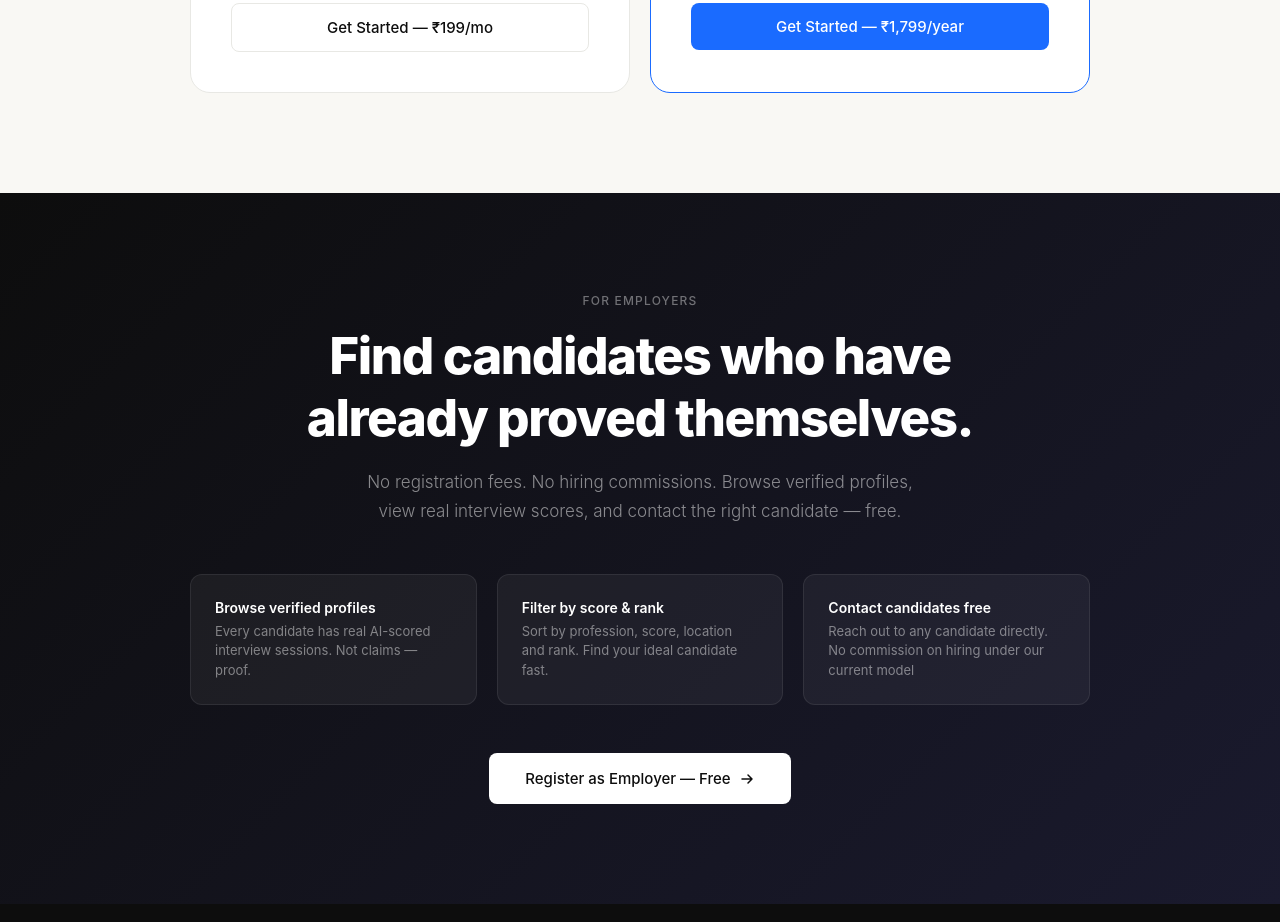
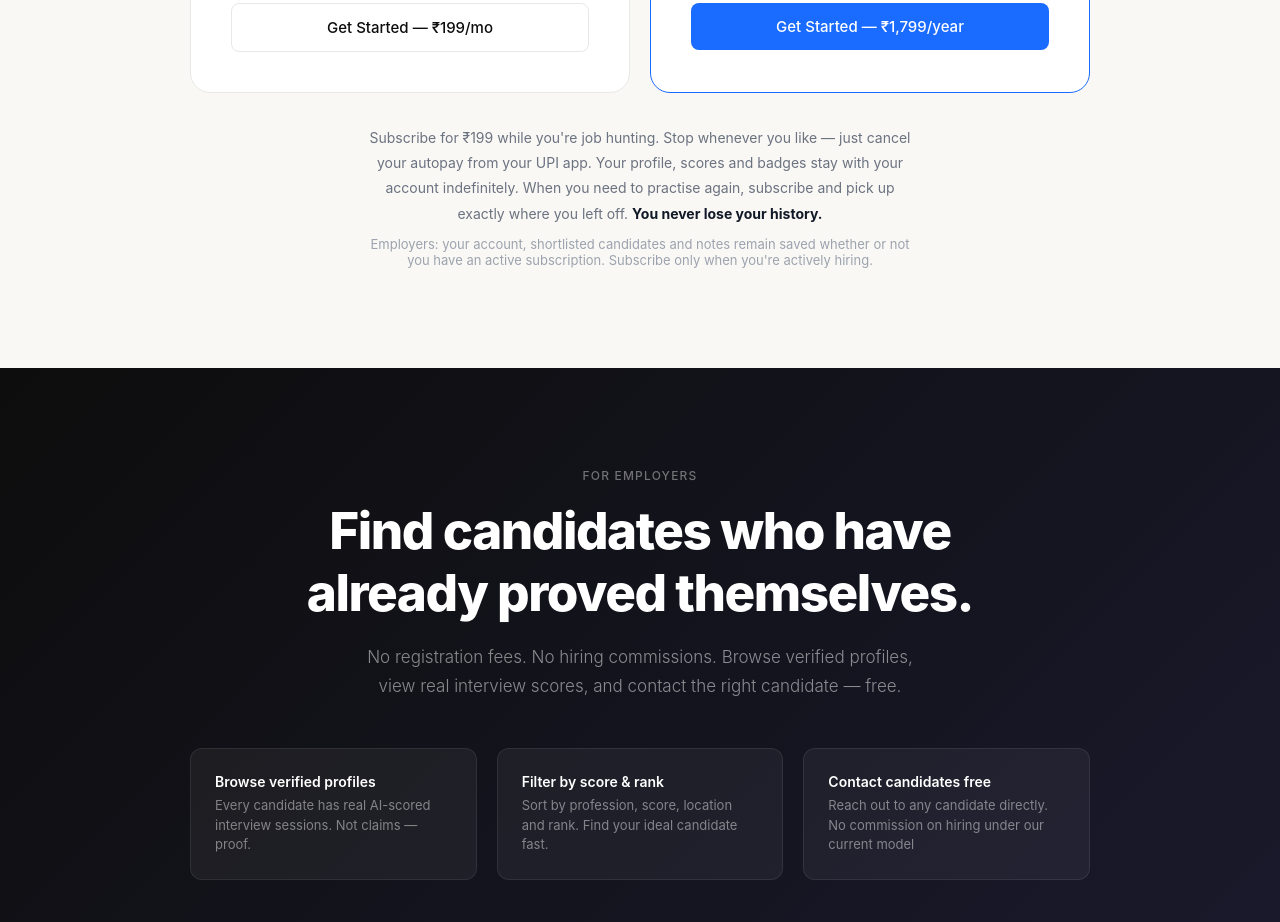
Before and after one commit to AuditDesk/fittohire, a plain HTML site: page static/index.html in a window 1280 px wide. Shown: the part 5278-6200 px from the top of the page. Drawn offline with Linux system fonts and the light colour scheme.

Commit message:
Update index.html

```diff
--- a/static/index.html
+++ b/static/index.html
@@ -1436,6 +1436,15 @@ footer {
         <button class="btn-plan primary" onclick="openPayModal('annual')">Get Started — ₹1,799/year</button>
       </div>
     </div>
+      <!-- Reassurance note below pricing cards -->
+      <div style="max-width:580px;margin:2rem auto 0;text-align:center;padding:0 1rem;">
+        <p style="font-size:14px;color:#6B7280;line-height:1.8;">
+          Subscribe for ₹199 while you're job hunting. Stop whenever you like — just cancel your autopay from your UPI app. Your profile, scores and badges stay with your account indefinitely. When you need to practise again, subscribe and pick up exactly where you left off. <strong style="color:#111827;">You never lose your history.</strong>
+        </p>
+        <p style="font-size:13px;color:#9CA3AF;margin-top:10px;">
+          Employers: your account, shortlisted candidates and notes remain saved whether or not you have an active subscription. Subscribe only when you're actively hiring.
+        </p>
+      </div>
   </div>
 </section>
 
```
